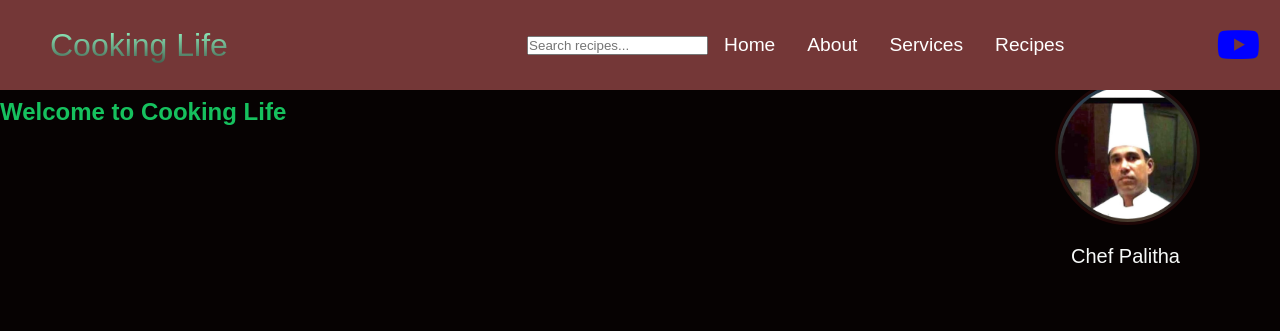
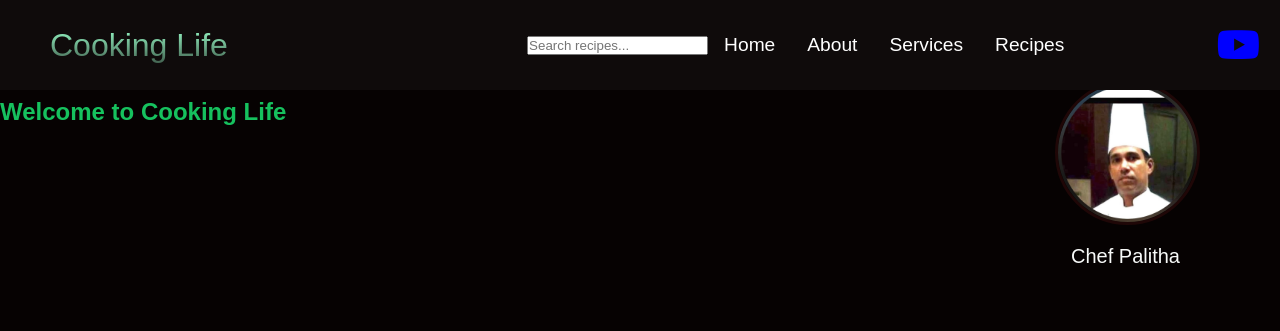
Before and after one commit to D399def9/Cookwith, a plain HTML site: page index.html in a window 1280 px wide. Shown: the top 331 px of the page. Drawn offline with Linux system fonts and the light colour scheme.

Commit message:
re changed the color

```diff
--- a/styles.css
+++ b/styles.css
@@ -21,7 +21,7 @@ a1 {
  color: blue;
 }
 .navbar {
- background-color: #743737;
+ background-color: #0f0b0b;
  height: 90px;
  display: flex;
  justify-content: center;
```
